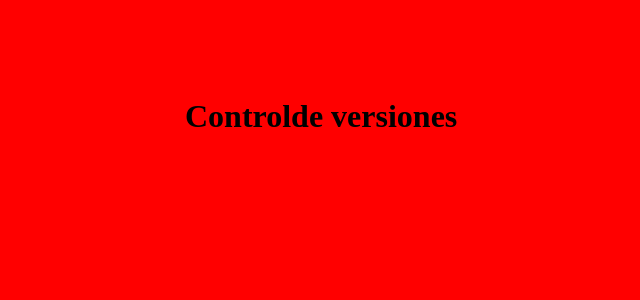
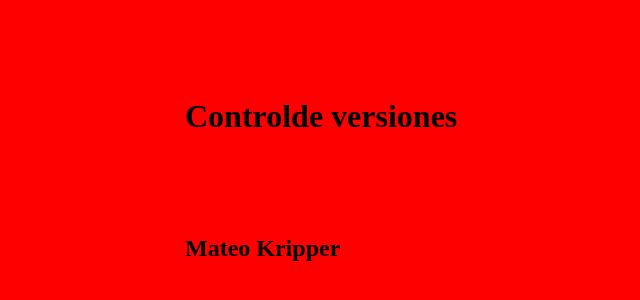
Before and after one commit to JulianNieva/TP_SO_I4_110, a plain HTML site: page index.html in a window 1280 px wide. Shown: the part 102-402 px from the top of the page, without its empty margins (115-755 px from the left). Drawn offline with Linux system fonts and the light colour scheme.

Commit message:
BETA agrega nombre y apellido a index.html y hace merge

```diff
--- a/index.html
+++ b/index.html
@@ -8,5 +8,6 @@
 </head>
 <body>
 <h1>Controlde versiones</h1>
+<h2>Mateo Kripper</h2>
 </body>
 </html>
```
